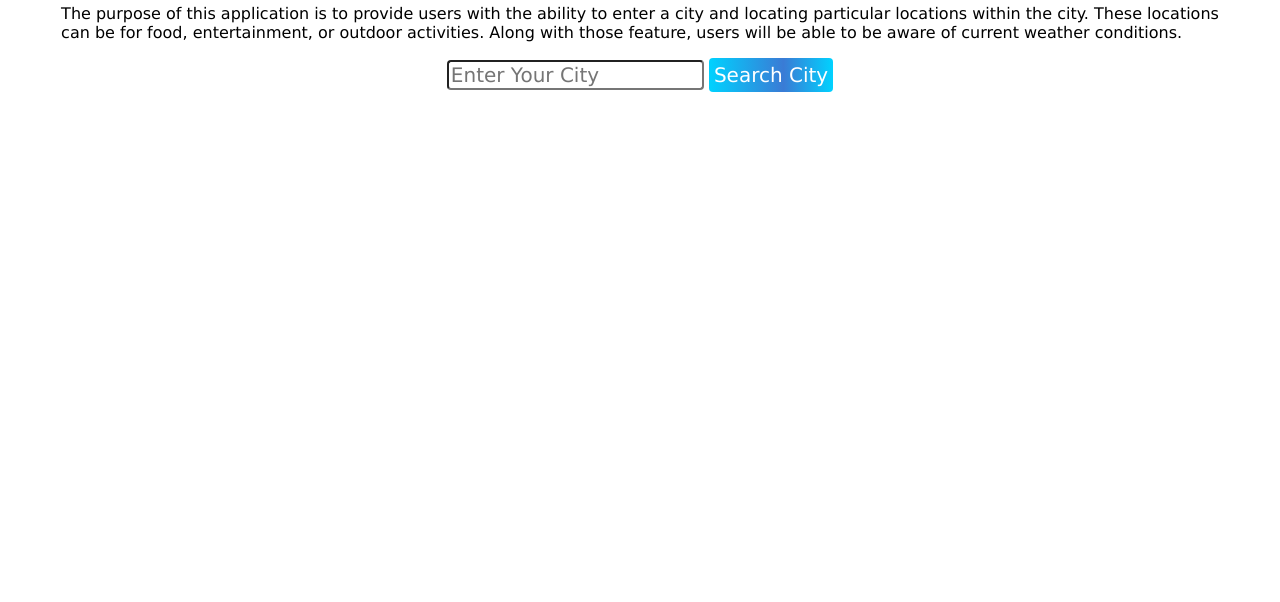
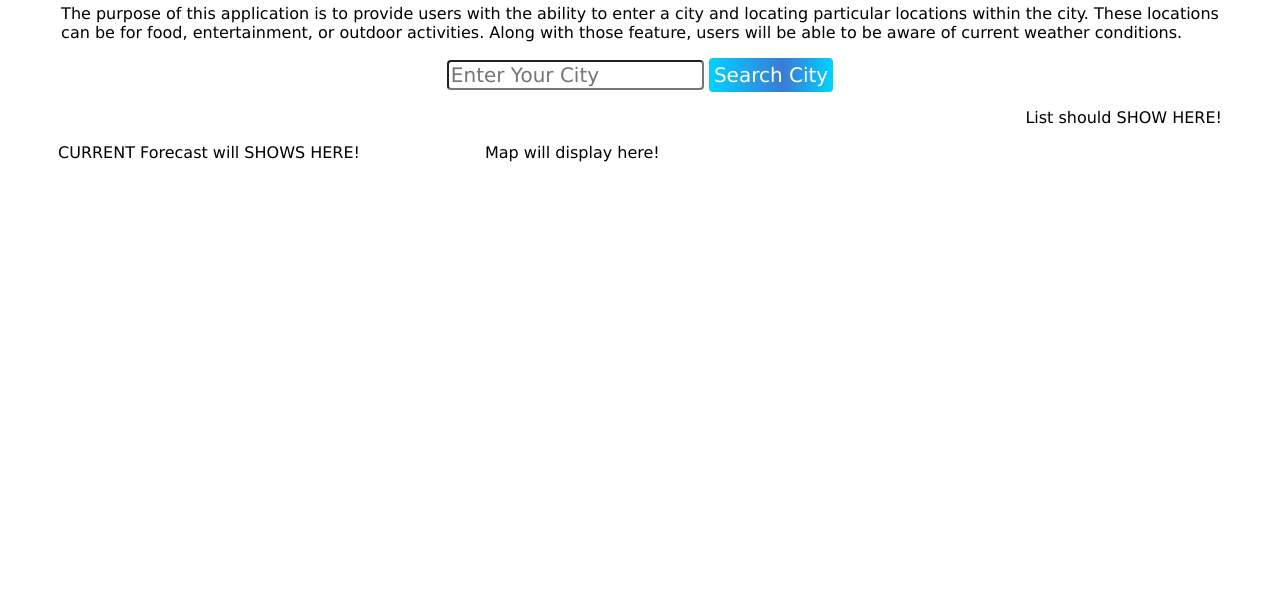
Before and after one commit to gah-mewbittik/SAM-Project-1, a plain HTML site: page index.html in a window 1280 px wide. Shown: the part 198-800 px from the top of the page. Drawn offline with Linux system fonts and the light colour scheme.

Commit message:
current forecast, Map and list parts to HTML

```diff
--- a/assets/styles/style.css
+++ b/assets/styles/style.css
@@ -79,3 +79,27 @@ header{
     display: flex;
     flex-direction: row;
 }
+
+.town-results{
+    display: flex;
+    flex-direction: row;
+    justify-content: flex-end;
+    margin-right: 50px;
+}
+
+.weather-map-display{
+    display: flex;
+    flex-direction: row;
+}
+
+.show-currentWeather{
+    padding-left: 50px;
+    padding-right: 25px;
+}
+
+.show-map{
+    display: flex;
+    flex-direction: row;
+    margin-left: 100px;
+
+}
--- a/index.html
+++ b/index.html
@@ -5,7 +5,7 @@
     <meta charset="UTF-8" />
     <meta name="viewport" content="width=device-width, initial-scale=1.0" />
     <meta http-equiv="X-UA-Compatible" content="ie=edge" />
-    <title>Weather Dashboard</title>
+    <title>Global Glimpse Voyage</title>
     <link rel="stylesheet" href="./assets/styles/style.css"/>
 </head>
 <body>
@@ -14,6 +14,7 @@
         <img id="logo" src="./assets/images/Logo.png" alt="Global Glimpse Voyage Logo"/>
         <h1 class="projectTitle">Global Glimpse Voyage</h1>
     </header>
+    <!--Project Container Starts-->
     <div class="project-container">
         <div id="projectDescription">
 
@@ -28,8 +29,27 @@
                 <button id="cityInputBtn" type="submit">Search City</button>
             </form>
         </div>
+        <aside class="town-results">
+            <div class="townResultsContainer">
+                <ul id="townList">
+                    <!--Town results will show here-->
+                    List should SHOW HERE!
+                </ul>
+            </div>
+        </aside>
+        <section class="weather-map-display">
+            <div class="show-currentWeather">
+                <!-- Current Forecast Shows here-->
+                CURRENT Forecast will SHOWS HERE!
+            </div>
+            <div class="show-map">
+                <!--Map should show here-->
+                Map will display here!
+            </div>
+        </section>
 
     </div>
+    <!--Project Container Ends-->
 
     <script src="./assets/scripts/script.js"></script>
 </body>
```
